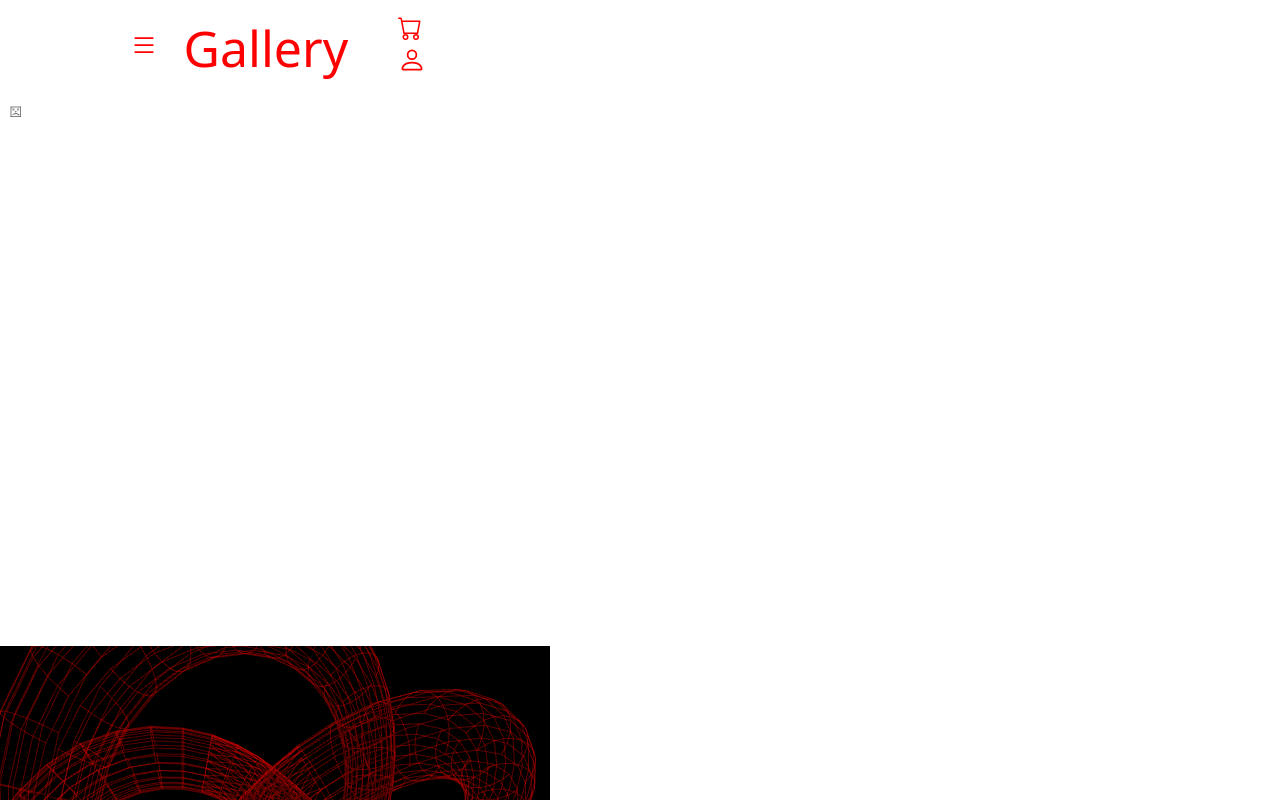
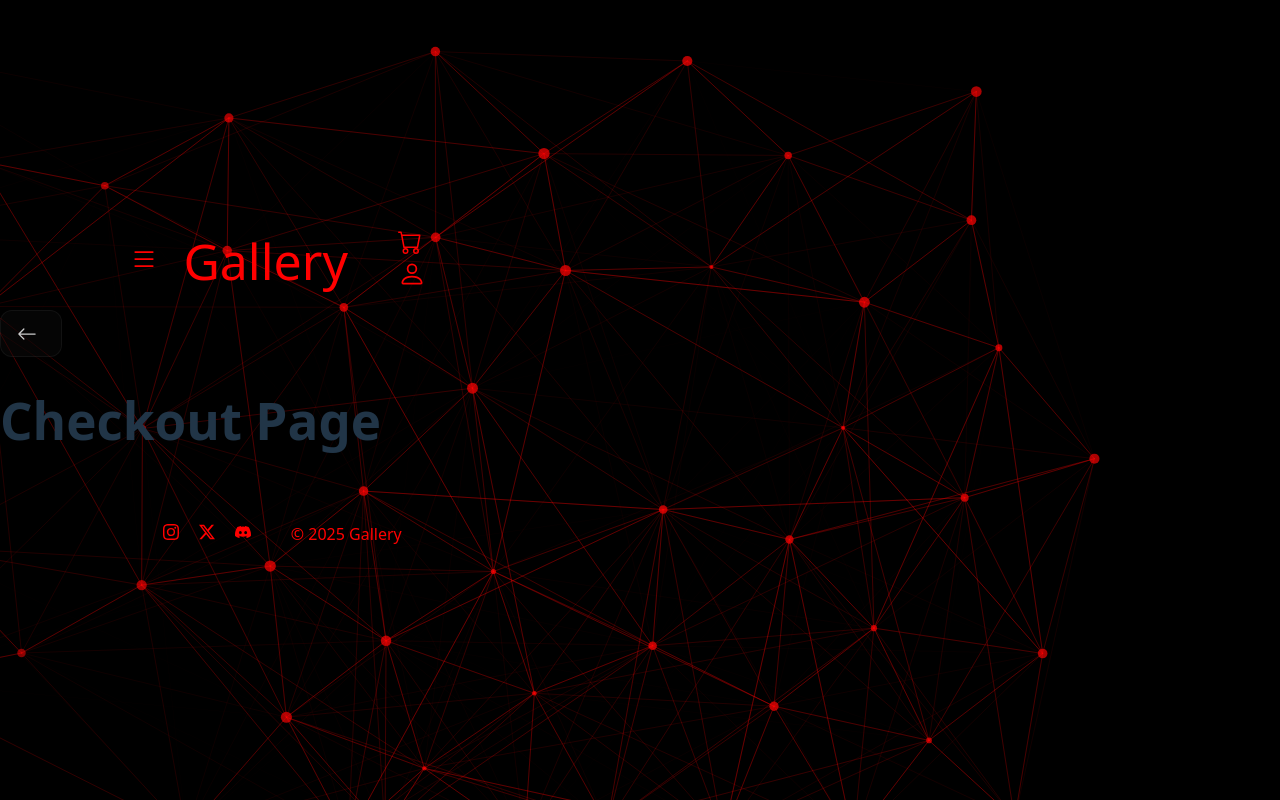
Before and after one commit to NasirJohnson0311/ArtWebsite, a React (Vite) app in the folder art-react-app/: page /CheckoutPage in a window 1280 px wide. Shown: the top 800 px of the page. Built offline with nearby package versions, Linux system fonts and the light colour scheme.

Commit message:
Added back button to checkoutpage

```diff
--- a/art-react-app/src/CheckoutPage.jsx
+++ b/art-react-app/src/CheckoutPage.jsx
@@ -1,13 +1,23 @@
-import React from 'react';
 import Navbar from './Navbar';
 import { Link } from 'react-router-dom';
 import DelicateTorusKnot from './DelicateTorusKnot';
+import React, { useState } from 'react';
+import ZoomedParticleAnimation from './ZoomedParticleAnimation';
 
 
 function CheckoutPage () {
     return (
         <>
-            <DelicateTorusKnot/>
+        <ZoomedParticleAnimation />
+        <div className="back-arrow">
+            <Link to="/ProductPage" className="back-link">
+                <svg xmlns="http://www.w3.org/2000/svg" width="20" height="20" fill="currentColor" className="bi bi-arrow-left" viewBox="0 0 16 16">
+                    <path fillRule="evenodd" d="M15 8a.5.5 0 0 0-.5-.5H2.707l3.147-3.146a.5.5 0 1 0-.708-.708l-4 4a.5.5 0 0 0 0 .708l4 4a.5.5 0 0 0 .708-.708L2.707 8.5H14.5A.5.5 0 0 0 15 8"/>
+                        </svg>
+                        <span className="back-text">Back</span>
+            </Link>
+        </div>
+
             <h1>Checkout Page</h1>
         </>
     );
--- a/art-react-app/src/ProductPage.jsx
+++ b/art-react-app/src/ProductPage.jsx
@@ -112,7 +112,7 @@ function ProductPage() {
                                         <div className="btn-glow"></div>
                                     </button>
                                         <button className="buy-now-btn">
-                                            <Link to="./CheckoutPage">
+                                            <Link to="/CheckoutPage">
                                                 <span>Buy with ShopPay</span>
                                                 <div className="btn-shine"></div>
                                             </Link>
```
